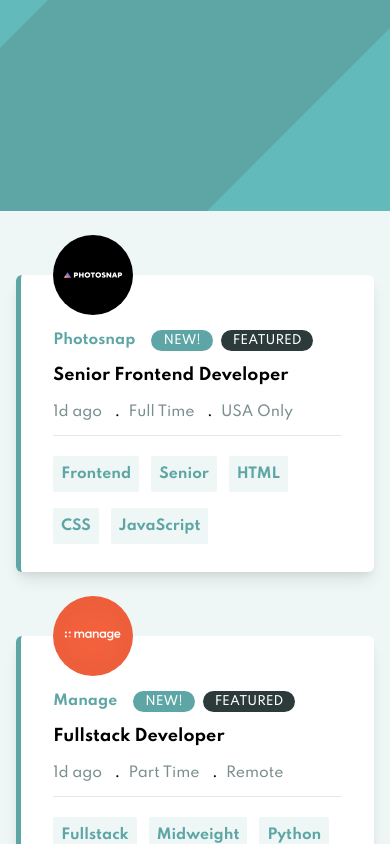
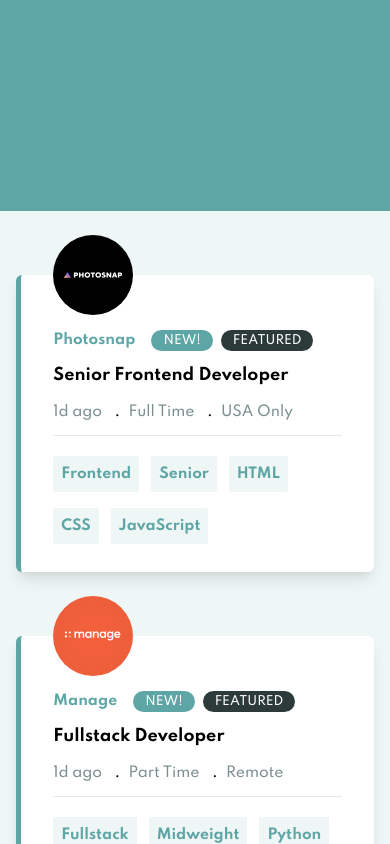
Before and after one commit to AikeNyanLynnOo/job-listings-tailwind-react, a React (Create React App) app: page / in a window 390 px wide. Built offline with nearby package versions, Linux system fonts and the light colour scheme.

Commit message:
remove bg-img for xtra small screens

```diff
--- a/src/components/MainComponent.js
+++ b/src/components/MainComponent.js
@@ -63,7 +63,7 @@ class Main extends React.Component {
           <img
             src={"./images/bg-header-desktop.svg"}
             alt="bg-header-desktop"
-            className="bg-img"
+            className="hidden sm:block bg-img"
           />
           {(this.state.selected.length > 0 && (
             <FilterBar
```
